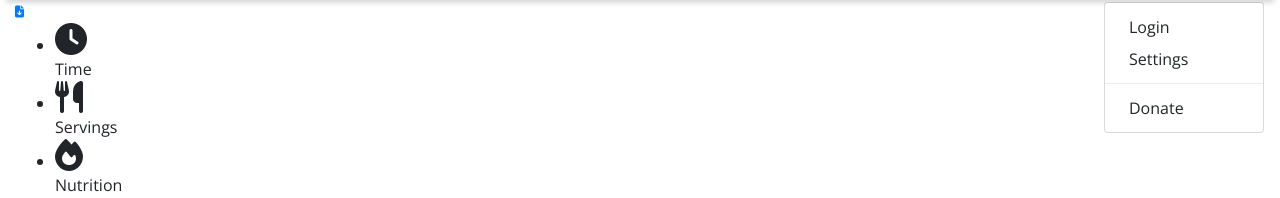
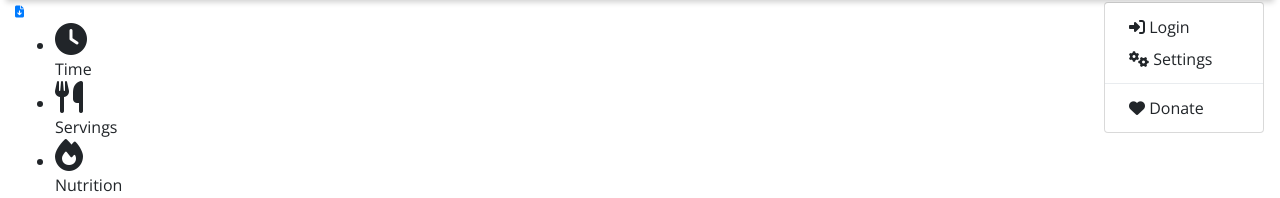
Before and after one commit to wcomartin/SaltToTaste, a Flask app: template saltToTaste/templates/recipe.html in a window 1280 px wide, after a click that opens the changed part. Shown: the part 51-249 px from the top of the page. Run offline with Flask 2, Linux system fonts and the light colour scheme; the template is opened without the code that fills it, so the values that code supplies are empty; some libraries are stand-ins or nearby versions.

Commit message:
Update dropdown links

```diff
--- a/saltToTaste/templates/layout.html
+++ b/saltToTaste/templates/layout.html
@@ -104,10 +104,10 @@
               <i class="fas fa-sliders-h"></i><span class="caret"></span>
             </a>
             <div class="dropdown-menu dropdown-menu-right" aria-labelledby="navbarDropdownMenuLink">
-              <a class="dropdown-item" href="#">Login</a>
-              <a class="dropdown-item" href="#">Settings</a>
+              <a class="dropdown-item" href="#" data-toggle="modal" data-target="#loginModal"><i class="fas fa-sign-in-alt"></i> Login</a>
+              <a class="dropdown-item" href="#"><i class="fas fa-cogs"></i> Settings</a>
               <div class="dropdown-divider"></div>
-              <a class="dropdown-item" href="#">Donate</a>
+              <a class="dropdown-item" href="#" data-toggle="modal" data-target="#donateModal"><i class="fas fa-heart"></i> Donate</a>
             </div>
           </li>
         </ui>
```
